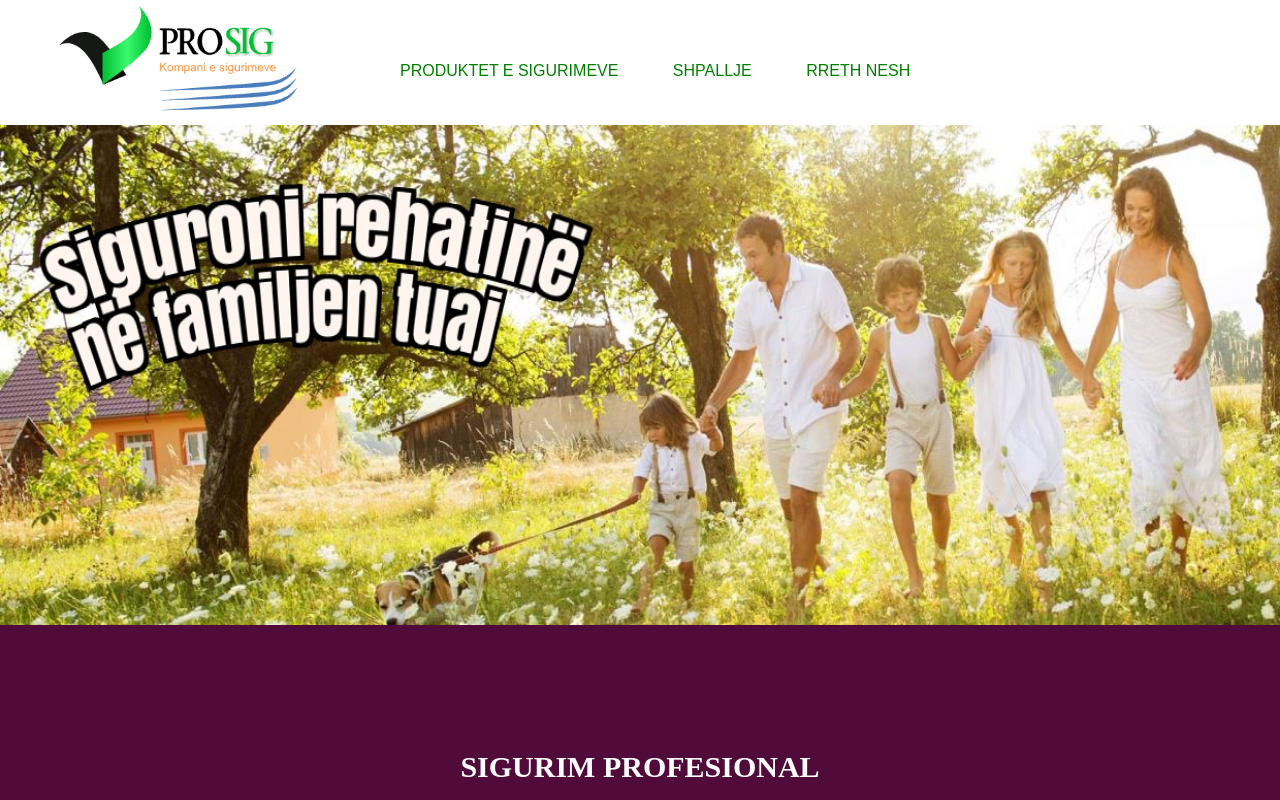
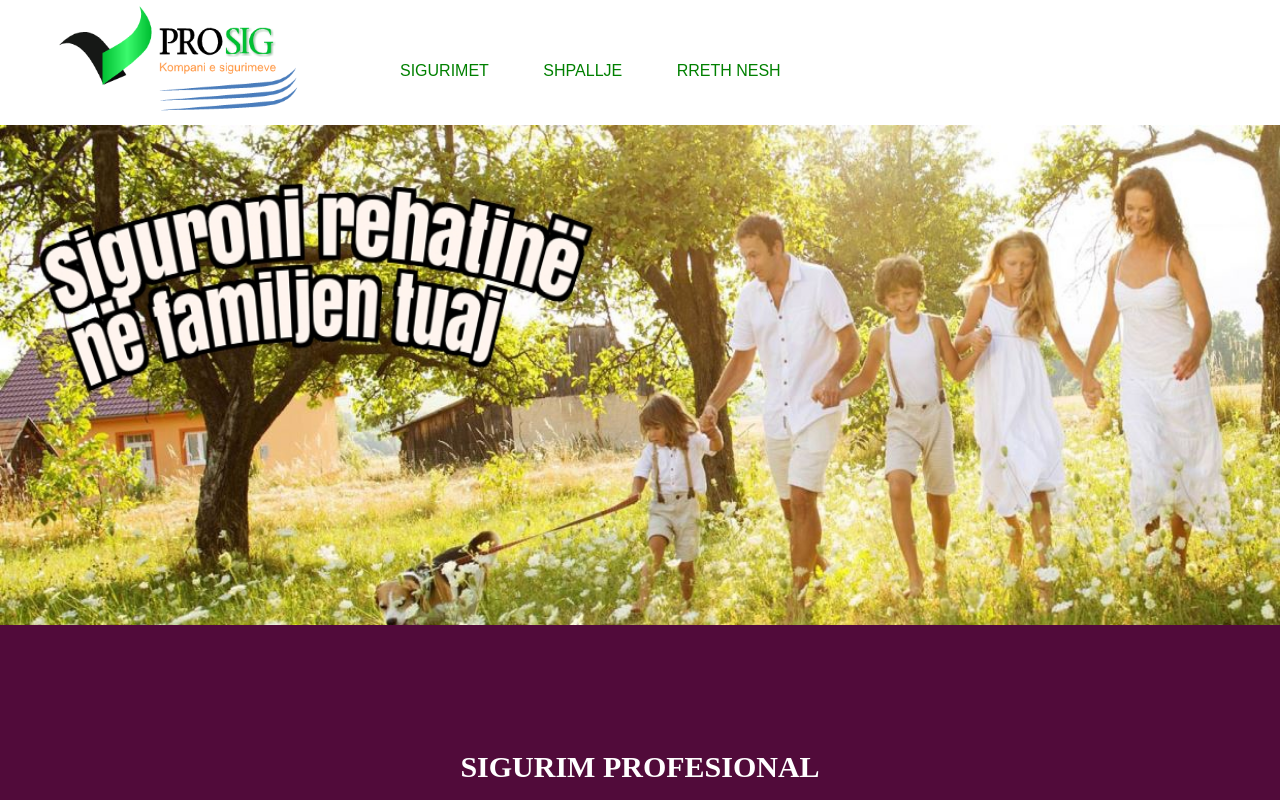
Before and after one commit to prosig20/prosig20.github.io, a plain HTML site: page index.html in a window 1280 px wide. Shown: the top 800 px of the page. Drawn offline with Linux system fonts and the light colour scheme.

Commit message:
new commit

```diff
--- a/index.html
+++ b/index.html
@@ -1,7 +1,7 @@
 <!DOCTYPE html>
 <html>
 <head>
-	<title>Ushtrime</title>
+	<title>SIGURIMET</title>
 	<link rel="stylesheet" type="text/css" href="CSS/produktetsigurimeve.css">
   <link rel="stylesheet" type="text/css" href="CSS/animacioni.css">
   <link rel="stylesheet" type="text/css" href="CSS/produktetsigurimeve2.css">
@@ -84,7 +84,7 @@
      <nav>
         <ul>
 
-          <li> <a href="index.html">PRODUKTET E SIGURIMEVE</a></li>
+          <li> <a href="index.html">SIGURIMET</a></li>
           <li> <a href="shpallje.html">SHPALLJE</a></li>
           <li> <a href="rrethnesh.html">RRETH NESH</a></li>
 
```
Also changed, not shown: lexo1.html (+1 -1 lines), lexo2.html (+1 -1 lines), lexo3.html (+1 -1 lines), rrethnesh.html (+1 -1 lines), rrethnesh1.html (+1 -1 lines), rrethnesh2.html (+1 -1 lines), shpallje.html (+1 -1 lines).
